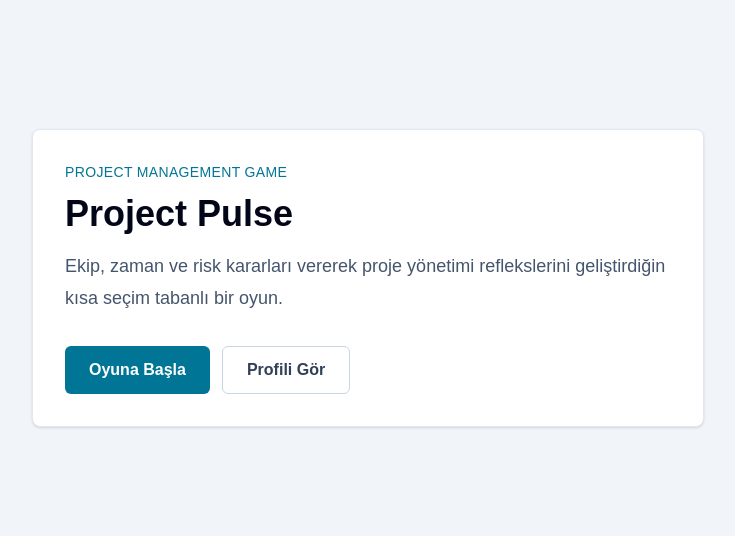
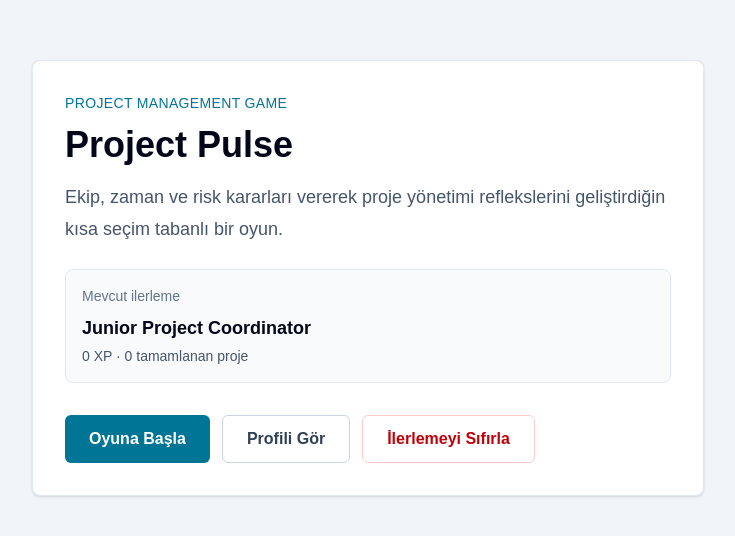
Before and after one commit to mzaltinoz/project-pulse, a Next.js app: page / in a window 1280 px wide. Shown: the part 122-658 px from the top of the page, without its empty margins (272-1007 px from the left). Built offline with nearby package versions, Linux system fonts and the light colour scheme.

Commit message:
Add localStorage progress persistence

```diff
--- a/app/game/page.tsx
+++ b/app/game/page.tsx
@@ -1,17 +1,16 @@
 "use client";
 
 import Link from "next/link";
-import { useState } from "react";
+import { useEffect, useState } from "react";
 import { projects, type ProjectOption } from "@/data/projects";
+import {
+  careerLevels,
+  defaultProgress,
+  getProgress,
+  saveGameProgress,
+} from "@/progressStorage";
 
 const project = projects[0];
-
-const careerLevels = [
-  "Junior Project Coordinator",
-  "Assistant Project Manager",
-  "Project Manager",
-  "Senior Project Manager",
-];
 
 type CareerResult = "Terfi" | "Stabil" | "Görevin Azalması";
 
@@ -73,11 +72,23 @@ export default function GamePage() {
   );
   const [totalScore, setTotalScore] = useState(0);
   const [showResults, setShowResults] = useState(false);
-  const [careerLevel, setCareerLevel] = useState(0);
+  const [careerLevel, setCareerLevel] = useState(
+    defaultProgress.careerLevelIndex,
+  );
   const [gameResult, setGameResult] = useState<GameResult | null>(null);
 
   const round = project.rounds[roundIndex];
   const isLastRound = roundIndex === project.rounds.length - 1;
+
+  useEffect(() => {
+    const loadProgress = window.setTimeout(() => {
+      setCareerLevel(getProgress().careerLevelIndex);
+    }, 0);
+
+    return () => {
+      window.clearTimeout(loadProgress);
+    };
+  }, []);
 
   function chooseOption(option: ProjectOption) {
     if (selectedOption) {
@@ -97,6 +108,7 @@ export default function GamePage() {
     const result = getResultForScore(totalScore, careerLevel);
     const nextCareerLevel = careerLevels.indexOf(result.newTitle);
 
+    saveGameProgress(result.earnedXp, nextCareerLevel);
     setCareerLevel(nextCareerLevel);
     setGameResult(result);
     setShowResults(true);
--- a/app/page.tsx
+++ b/app/page.tsx
@@ -1,6 +1,32 @@
+"use client";
+
 import Link from "next/link";
+import { useEffect, useState } from "react";
+import {
+  careerLevels,
+  defaultProgress,
+  getProgress,
+  resetProgress,
+  type ProgressData,
+} from "@/progressStorage";
 
 export default function Home() {
+  const [progress, setProgress] = useState<ProgressData>(defaultProgress);
+
+  useEffect(() => {
+    const loadProgress = window.setTimeout(() => {
+      setProgress(getProgress());
+    }, 0);
+
+    return () => {
+      window.clearTimeout(loadProgress);
+    };
+  }, []);
+
+  function handleResetProgress() {
+    setProgress(resetProgress());
+  }
+
   return (
     <main className="flex min-h-screen items-center justify-center bg-slate-100 px-6 py-12 text-slate-950">
       <section className="w-full max-w-2xl rounded-lg border border-slate-200 bg-white p-8 shadow-sm">
@@ -12,6 +38,18 @@ export default function Home() {
           Ekip, zaman ve risk kararları vererek proje yönetimi reflekslerini
           geliştirdiğin kısa seçim tabanlı bir oyun.
         </p>
+
+        <div className="mt-6 rounded-lg border border-slate-200 bg-slate-50 p-4">
+          <p className="text-sm font-medium text-slate-500">Mevcut ilerleme</p>
+          <p className="mt-2 text-lg font-bold">
+            {careerLevels[progress.careerLevelIndex]}
+          </p>
+          <p className="mt-1 text-sm text-slate-600">
+            {progress.totalXp} XP · {progress.completedProjects} tamamlanan
+            proje
+          </p>
+        </div>
+
         <div className="mt-8 flex flex-col gap-3 sm:flex-row">
           <Link
             href="/game"
@@ -25,6 +63,13 @@ export default function Home() {
           >
             Profili Gör
           </Link>
+          <button
+            type="button"
+            onClick={handleResetProgress}
+            className="inline-flex h-12 items-center justify-center rounded-md border border-red-200 px-6 font-semibold text-red-700 transition-colors hover:bg-red-50"
+          >
+            İlerlemeyi Sıfırla
+          </button>
         </div>
       </section>
     </main>
--- a/app/profile/page.tsx
+++ b/app/profile/page.tsx
@@ -1,59 +1,31 @@
 "use client";
 
 import Link from "next/link";
-import { useSyncExternalStore } from "react";
-
-const storageKey = "project-pulse-profile";
-
-type ProfileStats = {
-  totalXp: number;
-  completedProjects: number;
-};
-
-const defaultStats: ProfileStats = {
-  totalXp: 0,
-  completedProjects: 0,
-};
-
-function subscribeToStorage(callback: () => void) {
-  window.addEventListener("storage", callback);
-
-  return () => {
-    window.removeEventListener("storage", callback);
-  };
-}
-
-function getStoredStats() {
-  return window.localStorage.getItem(storageKey) ?? JSON.stringify(defaultStats);
-}
-
-function getServerStats() {
-  return JSON.stringify(defaultStats);
-}
-
-function parseStats(stats: string): ProfileStats {
-  return JSON.parse(stats) as ProfileStats;
-}
-
-function getTitle(totalXp: number) {
-  if (totalXp >= 180) {
-    return "Proje Lideri";
-  }
-
-  if (totalXp >= 90) {
-    return "Takım Koordinatörü";
-  }
-
-  return "Junior Project Manager";
-}
+import { useEffect, useState } from "react";
+import {
+  careerLevels,
+  defaultProgress,
+  getProgress,
+  resetProgress,
+  type ProgressData,
+} from "@/progressStorage";
 
 export default function ProfilePage() {
-  const statsSnapshot = useSyncExternalStore(
-    subscribeToStorage,
-    getStoredStats,
-    getServerStats,
-  );
-  const stats = parseStats(statsSnapshot);
+  const [progress, setProgress] = useState<ProgressData>(defaultProgress);
+
+  useEffect(() => {
+    const loadProgress = window.setTimeout(() => {
+      setProgress(getProgress());
+    }, 0);
+
+    return () => {
+      window.clearTimeout(loadProgress);
+    };
+  }, []);
+
+  function handleResetProgress() {
+    setProgress(resetProgress());
+  }
 
   return (
     <main className="flex min-h-screen items-center justify-center bg-slate-100 px-6 py-10 text-slate-950">
@@ -63,24 +35,26 @@ export default function ProfilePage() {
         </Link>
         <h1 className="mt-4 text-3xl font-bold">Profil</h1>
         <p className="mt-2 text-slate-600">
-          Project Pulse ilerlemen bu cihazda saklanır.
+          Project Pulse ilerlemen bu cihazda saklanir.
         </p>
 
         <div className="mt-6 grid gap-4 sm:grid-cols-3">
           <div className="rounded-lg border border-slate-200 bg-slate-50 p-4">
             <p className="text-sm font-medium text-slate-500">Mevcut unvan</p>
-            <p className="mt-2 text-xl font-bold">{getTitle(stats.totalXp)}</p>
+            <p className="mt-2 text-xl font-bold">
+              {careerLevels[progress.careerLevelIndex]}
+            </p>
           </div>
           <div className="rounded-lg border border-slate-200 bg-slate-50 p-4">
             <p className="text-sm font-medium text-slate-500">Toplam XP</p>
-            <p className="mt-2 text-3xl font-bold">{stats.totalXp}</p>
+            <p className="mt-2 text-3xl font-bold">{progress.totalXp}</p>
           </div>
           <div className="rounded-lg border border-slate-200 bg-slate-50 p-4">
             <p className="text-sm font-medium text-slate-500">
               Tamamlanan proje
             </p>
             <p className="mt-2 text-3xl font-bold">
-              {stats.completedProjects}
+              {progress.completedProjects}
             </p>
           </div>
         </div>
@@ -92,6 +66,13 @@ export default function ProfilePage() {
           >
             Oyuna Devam Et
           </Link>
+          <button
+            type="button"
+            onClick={handleResetProgress}
+            className="inline-flex h-12 items-center justify-center rounded-md border border-red-200 px-6 font-semibold text-red-700 transition-colors hover:bg-red-50"
+          >
+            İlerlemeyi Sıfırla
+          </button>
           <Link
             href="/"
             className="inline-flex h-12 items-center justify-center rounded-md border border-slate-300 px-6 font-semibold text-slate-700 transition-colors hover:bg-slate-50"
--- /dev/null
+++ b/progressStorage.ts
@@ -0,0 +1,77 @@
+export type ProgressData = {
+  totalXp: number;
+  careerLevelIndex: number;
+  completedProjects: number;
+};
+
+export const careerLevels = [
+  "Junior Project Coordinator",
+  "Assistant Project Manager",
+  "Project Manager",
+  "Senior Project Manager",
+];
+
+const storageKey = "project-pulse-progress";
+
+export const defaultProgress: ProgressData = {
+  totalXp: 0,
+  careerLevelIndex: 0,
+  completedProjects: 0,
+};
+
+function normalizeProgress(progress: Partial<ProgressData>): ProgressData {
+  return {
+    totalXp: Number(progress.totalXp ?? defaultProgress.totalXp),
+    careerLevelIndex: Math.min(
+      Math.max(
+        Number(progress.careerLevelIndex ?? defaultProgress.careerLevelIndex),
+        0,
+      ),
+      careerLevels.length - 1,
+    ),
+    completedProjects: Number(
+      progress.completedProjects ?? defaultProgress.completedProjects,
+    ),
+  };
+}
+
+export function getProgress(): ProgressData {
+  if (typeof window === "undefined") {
+    return defaultProgress;
+  }
+
+  const savedProgress = window.localStorage.getItem(storageKey);
+
+  if (!savedProgress) {
+    return defaultProgress;
+  }
+
+  try {
+    return normalizeProgress(JSON.parse(savedProgress) as Partial<ProgressData>);
+  } catch {
+    return defaultProgress;
+  }
+}
+
+export function saveProgress(progress: ProgressData) {
+  window.localStorage.setItem(storageKey, JSON.stringify(progress));
+}
+
+export function saveGameProgress(earnedXp: number, careerLevelIndex: number) {
+  const currentProgress = getProgress();
+  const nextProgress = normalizeProgress({
+    totalXp: currentProgress.totalXp + earnedXp,
+    careerLevelIndex,
+    completedProjects: currentProgress.completedProjects + 1,
+  });
+
+  saveProgress(nextProgress);
+
+  return nextProgress;
+}
+
+export function resetProgress() {
+  window.localStorage.removeItem(storageKey);
+
+  return defaultProgress;
+}
```
